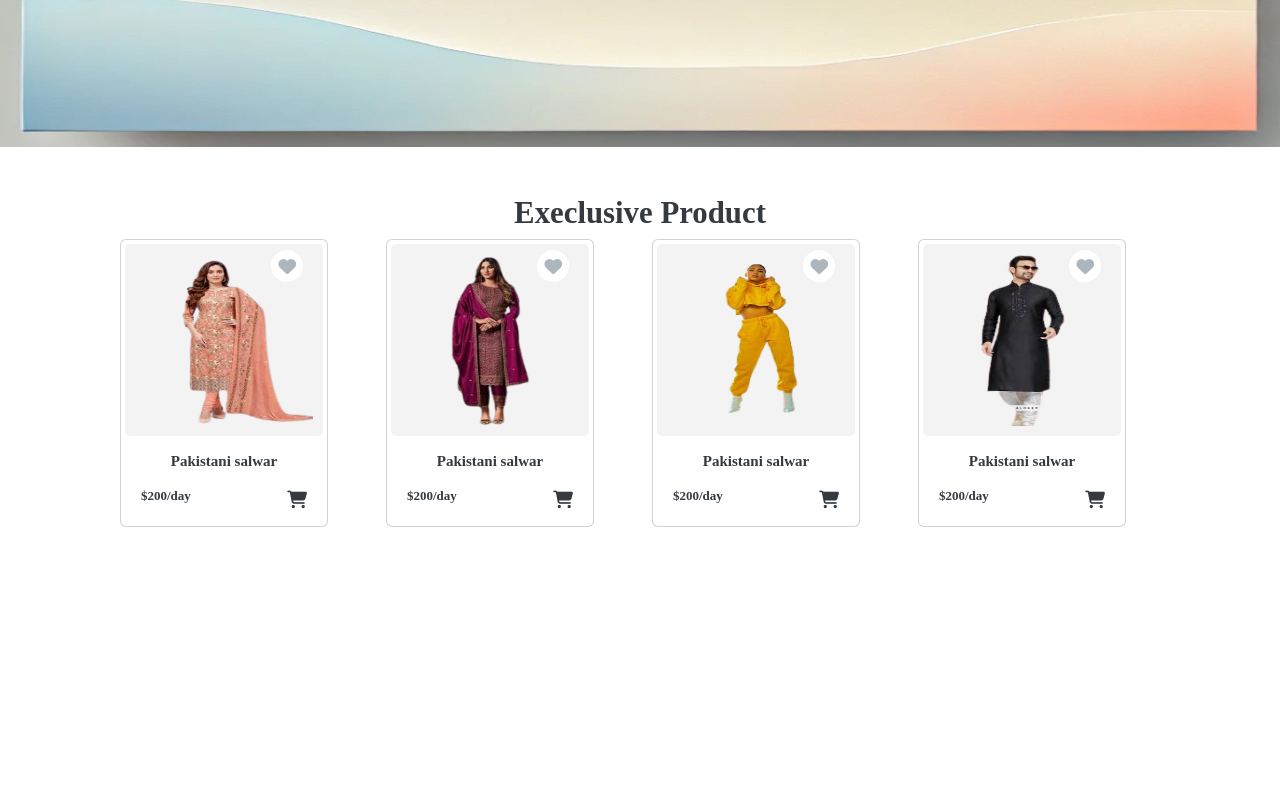
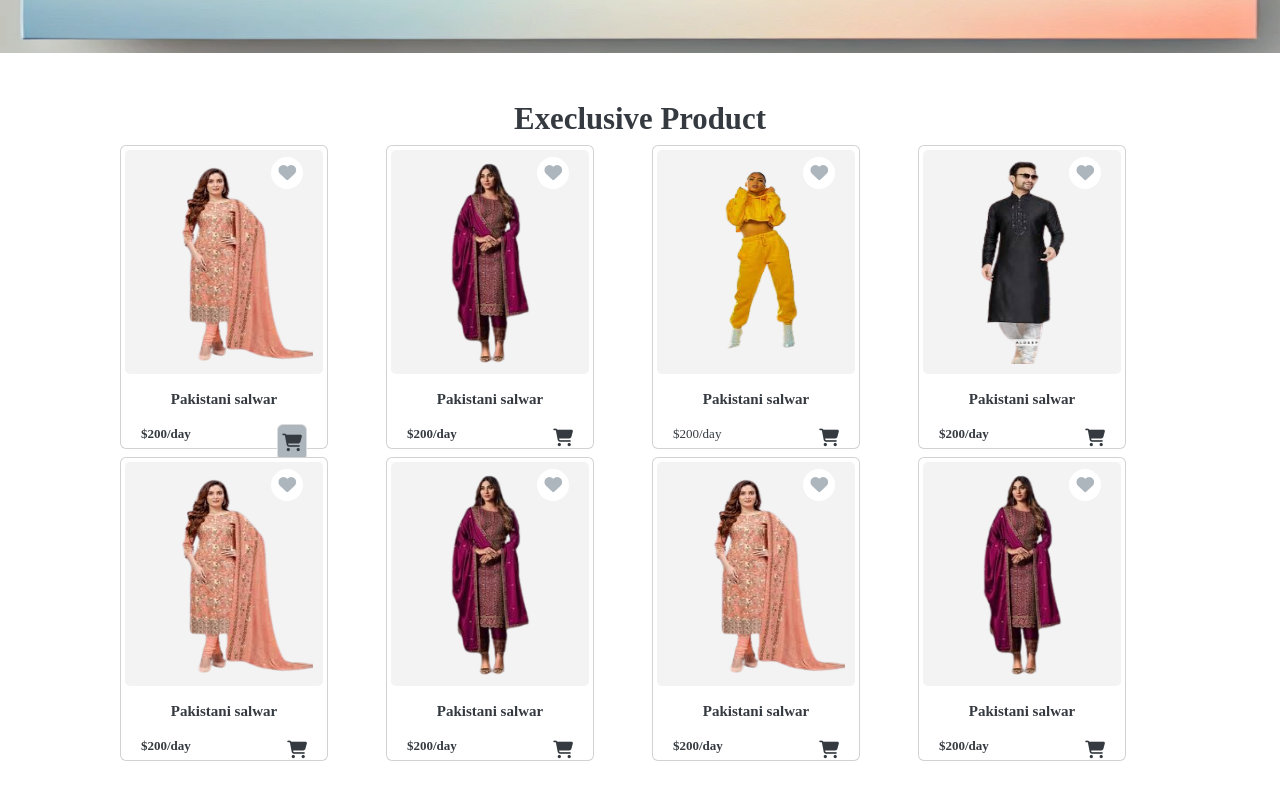
Before and after one commit to Naajiya/Rentify, a React (Vite) app: page / in a window 1280 px wide. Shown: the part 760-1560 px from the top of the page. Before the commit the page ends 1335 px from the top, so only its background shows below. Built offline with nearby package versions, Linux system fonts and the light colour scheme.

Commit message:
code updated

```diff
--- a/src/components/AllItems.jsx
+++ b/src/components/AllItems.jsx
@@ -23,7 +23,87 @@ function AllItems() {
                     </div>
                     <Row lg={4}>
                         <Col>
-                            <Card style={{ width: '13rem' ,height:'18rem',}} className='p-1' >
+                            <Card style={{ width: '13rem' ,height:'19rem',}} className='p-1 mb-2' >
+                                <div className='img-wrapper img-fluid w-100  d-flex text-center justify-content-center align-items-center '>
+                                <div className='icon-sty text-secondary mt-1'><i class="fa-solid fa-heart"></i></div>
+                                    <Card.Img className='card-img img-fluid ' variant="top" src={chrdar2} />
+                                </div>
+                                <Card.Body >
+                                    <Card.Title >
+                                        <p className='text-center' style={{fontSize:'15px', fontFamily:'cursive'}}>Pakistani salwar</p>
+                                    </Card.Title>
+                                    <Card.Text className='d-flex justify-content-between'>
+
+                                        <p style={{fontFamily:'cursive',fontSize:'13px'}} className='fw-bold'>$200/day</p>
+                                        <p className='bg-secondary p-1 border rounded'><i class="fa-solid fa-cart-shopping"></i></p>
+                                    </Card.Text>
+
+                                </Card.Body>
+                            </Card>
+                        </Col>
+
+                        <Col>
+                            <Card style={{ width: '13rem' ,height:'19rem',}} className='p-1' >
+                                <div className='img-wrapper img-fluid w-100  d-flex text-center justify-content-center align-items-center '>
+                                <div className='icon-sty text-secondary mt-1'><i class="fa-solid fa-heart"></i></div>
+                                    <Card.Img className='card-img img-fluid ' variant="top" src={chrdar} />
+                                </div>
+                                <Card.Body >
+                                    <Card.Title >
+                                        <p className='text-center' style={{fontSize:'15px', fontFamily:'cursive'}}>Pakistani salwar</p>
+                                    </Card.Title>
+                                    <Card.Text className='d-flex justify-content-between'>
+
+                                        <p style={{fontFamily:'cursive',fontSize:'13px'}} className='fw-bold'>$200/day</p>
+                                        <p><i class="fa-solid fa-cart-shopping"></i></p>
+                                    </Card.Text>
+
+                                </Card.Body>
+                            </Card>
+                        </Col>
+
+                        <Col>
+                            <Card style={{ width: '13rem' ,height:'19rem',}} className='p-1' >
+                                <div className='img-wrapper img-fluid w-100  d-flex text-center justify-content-center align-items-center '>
+                                <div className='icon-sty text-secondary mt-1'><i class="fa-solid fa-heart"></i></div>
+                                    <Card.Img className='card-img img-fluid ' variant="top" src={moveOne} />
+                                </div>
+                                <Card.Body >
+                                    <Card.Title >
+                                        <p className='text-center' style={{fontSize:'15px', fontFamily:'cursive'}}>Pakistani salwar</p>
+                                    </Card.Title>
+                                    <Card.Text className='d-flex  justify-content-between'>
+
+                                        <p style={{fontFamily:'cursive',fontSize:'13px'}} className='fw-normal'>$200/day</p>
+                                        <p><i class="fa-solid fa-cart-shopping"></i></p>
+                                    </Card.Text>
+
+                                </Card.Body>
+                            </Card>
+                        </Col>
+
+                        <Col>
+                            <Card style={{ width: '13rem' ,height:'19rem',}} className='p-1' >
+                                <div className='img-wrapper img-fluid w-100  d-flex text-center justify-content-center align-items-center '>
+                                <div className='icon-sty text-secondary mt-1'><i class="fa-solid fa-heart"></i></div>
+                                    <Card.Img className='card-img img-fluid ' variant="top" src={men1} />
+                                </div>
+                                <Card.Body >
+                                    <Card.Title >
+                                        <p className='text-center' style={{fontSize:'15px', fontFamily:'cursive'}}>Pakistani salwar</p>
+                                    </Card.Title>
+                                    <Card.Text className='d-flex justify-content-between'>
+
+                                        <p style={{fontFamily:'cursive',fontSize:'13px'}} className='fw-bold'>$200/day</p>
+                                        <p><i class="fa-solid fa-cart-shopping"></i></p>
+                                    </Card.Text>
+
+                                </Card.Body>
+                            </Card>
+                        </Col>
+
+                        <Col>
+                            <Card style={{ width: '13rem' ,height:'19rem',}} className='p-1' >
                                 <div className='img-wrapper img-fluid w-100  d-flex text-center justify-content-center align-items-center '>
                                 <div className='icon-sty text-secondary mt-1'><i class="fa-solid fa-heart"></i></div>
                                     <Card.Img className='card-img img-fluid ' variant="top" src={chrdar2} />
@@ -43,7 +123,7 @@ function AllItems() {
                         </Col>
 
                         <Col>
-                            <Card style={{ width: '13rem' ,height:'18rem',}} className='p-1' >
+                            <Card style={{ width: '13rem' ,height:'19rem',}} className='p-1' >
                                 <div className='img-wrapper img-fluid w-100  d-flex text-center justify-content-center align-items-center '>
                                 <div className='icon-sty text-secondary mt-1'><i class="fa-solid fa-heart"></i></div>
                                     <Card.Img className='card-img img-fluid ' variant="top" src={chrdar} />
@@ -63,10 +143,10 @@ function AllItems() {
                         </Col>
 
                         <Col>
-                            <Card style={{ width: '13rem' ,height:'18rem',}} className='p-1' >
+                            <Card style={{ width: '13rem' ,height:'19rem',}} className='p-1' >
                                 <div className='img-wrapper img-fluid w-100  d-flex text-center justify-content-center align-items-center '>
                                 <div className='icon-sty text-secondary mt-1'><i class="fa-solid fa-heart"></i></div>
-                                    <Card.Img className='card-img img-fluid ' variant="top" src={moveOne} />
+                                    <Card.Img className='card-img img-fluid ' variant="top" src={chrdar2} />
                                 </div>
                                 <Card.Body >
                                     <Card.Title >
@@ -83,10 +163,10 @@ function AllItems() {
                         </Col>
 
                         <Col>
-                            <Card style={{ width: '13rem' ,height:'18rem',}} className='p-1' >
+                            <Card style={{ width: '13rem' ,height:'19rem',}} className='p-1' >
                                 <div className='img-wrapper img-fluid w-100  d-flex text-center justify-content-center align-items-center '>
                                 <div className='icon-sty text-secondary mt-1'><i class="fa-solid fa-heart"></i></div>
-                                    <Card.Img className='card-img img-fluid ' variant="top" src={men1} />
+                                    <Card.Img className='card-img img-fluid ' variant="top" src={chrdar} />
                                 </div>
                                 <Card.Body >
                                     <Card.Title >
--- a/src/components/SubHead.jsx
+++ b/src/components/SubHead.jsx
@@ -15,7 +15,7 @@ function SubHead() {
   return (
     <>
      <Row className='w-100 sub-head'>
-        <div className='d-flex  justify-content-center w-100  hover-contaier ms-2 mt-1 ' style={{ backgroundColor: 'rgb(243, 243, 243)'}}>
+        <div className='d-flex  justify-content-center w-100  hover-contaier  mt-1 ' style={{ backgroundColor: 'rgb(243, 243, 243)',overflowX:'auto'}}>
 
           {/* men */}
           <Button
--- a/src/css/AllItemStyle.css
+++ b/src/css/AllItemStyle.css
@@ -1,5 +1,5 @@
 .card-img{
-    height: 12rem !important;
+    height: 14rem !important;
     width: 100%;
     background-color: rgb(243, 243, 243);
 
--- a/src/css/LandingStyle.css
+++ b/src/css/LandingStyle.css
@@ -5,9 +5,10 @@
     background-repeat: no-repeat;
     background-size: 100% 100%;
     /* Fills the container */
-    height: 100vh;
+    height: 100%;
     /* Full viewport height */
     width: 100%;
+    padding: 5%;
 }
 
 .home-logo {
--- a/src/pages/LandingPage.jsx
+++ b/src/pages/LandingPage.jsx
@@ -21,8 +21,8 @@ function LandingPage() {
 
         <Row>
 
-          <Col>
-            <div className='d-flex flex-column justify-content-center text-center align-items-center' style={{ top: '50px' }}>
+          <Col lg={6} md={12}>
+            <div className='d-flex flex-column justify-content-center text-center align-items-center' style={{ top: '5rem' }}>
               <h1 className='home-logo  ' style={{ marginTop: '7rem' }}> RENTIFY
 
               </h1>
@@ -57,7 +57,7 @@ function LandingPage() {
 
           </Col>
 
-          <Col>
+          <Col  lg={6} md={12}>
             <div className='d-flex text-center justify-content-center'>
               <div className='style-card'>
                 <div className='mt-3 m-1'>
```
